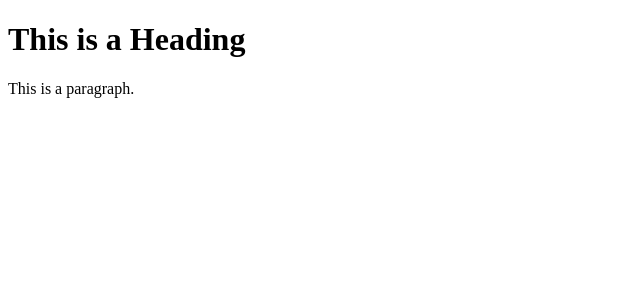
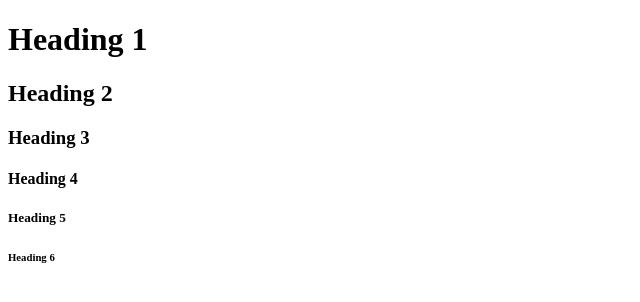
Before and after one commit to angqixuan99/crap-, a plain HTML site: page index.html in a window 1280 px wide. Shown: the whole page, without its empty margins (0-640 px from the left). Drawn offline with Linux system fonts and the light colour scheme.

Commit message:
add new index

```diff
--- a/index.html
+++ b/index.html
@@ -1,12 +1,13 @@
 <!DOCTYPE html>
 <html>
-<head>
-<title>crap</title>
-</head>
 <body>
 
-<h1>This is a Heading</h1>
-<p>This is a paragraph.</p>
+<h1>Heading 1</h1>
+<h2>Heading 2</h2>
+<h3>Heading 3</h3>
+<h4>Heading 4</h4>
+<h5>Heading 5</h5>
+<h6>Heading 6</h6>
 
 </body>
 </html>
```
